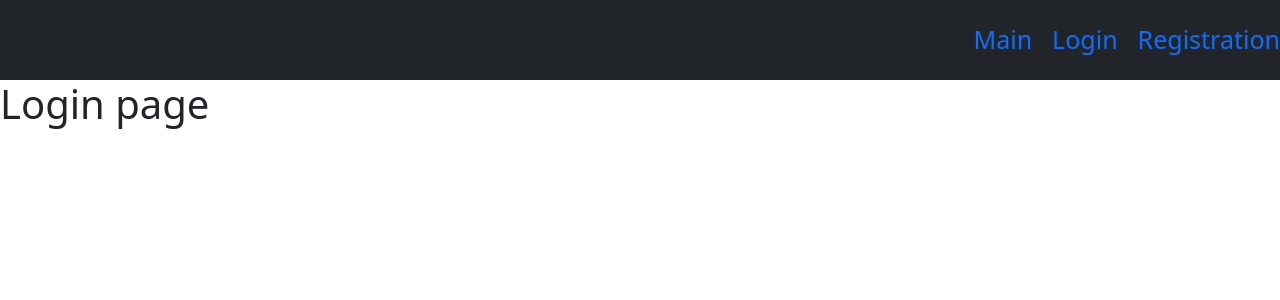
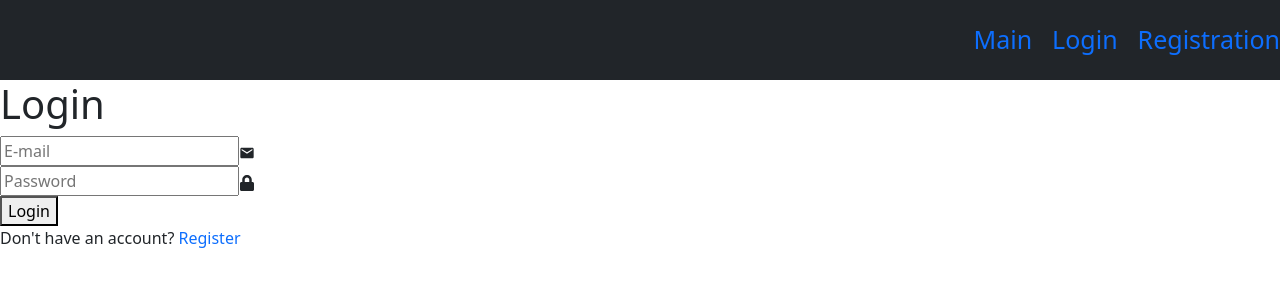
Before and after one commit to RS-Tech-Artisans/eCommerce-React, a React app: page /login in a window 1280 px wide. Shown: the top 300 px of the page. Built offline with nearby package versions, Linux system fonts and the light colour scheme.

Commit message:
feat: add login-form

```diff
--- a/src/pages/login/Login.tsx
+++ b/src/pages/login/Login.tsx
@@ -1,3 +1,28 @@
+import { MdEmail } from 'react-icons/md';
+import { FaLock } from 'react-icons/fa';
+
 export default function Login() {
-  return <h1>Login page</h1>;
+  return (
+    <>
+      <form action="">
+        <h1>Login</h1>
+        <div className="input-box">
+          <input type="email" placeholder="E-mail" required />
+          <MdEmail />
+        </div>
+        <div className="input-box">
+          <input type="password" placeholder="Password" required />
+          <FaLock />
+        </div>
+        <div>
+          <button type="submit">Login</button>
+          <div>
+            <p>
+              Don&apos;t have an account? <a href="#">Register</a>
+            </p>
+          </div>
+        </div>
+      </form>
+    </>
+  );
 }
```
